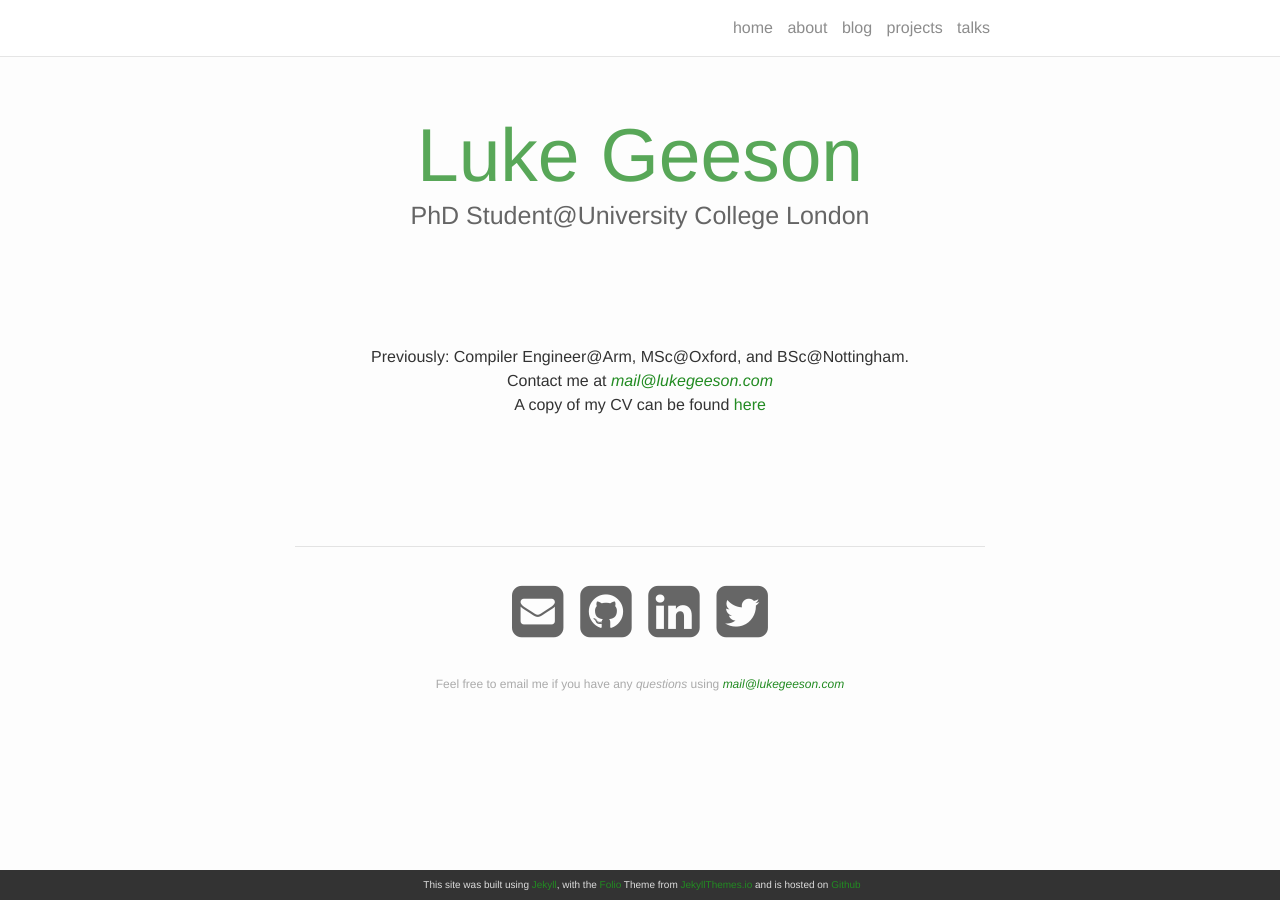
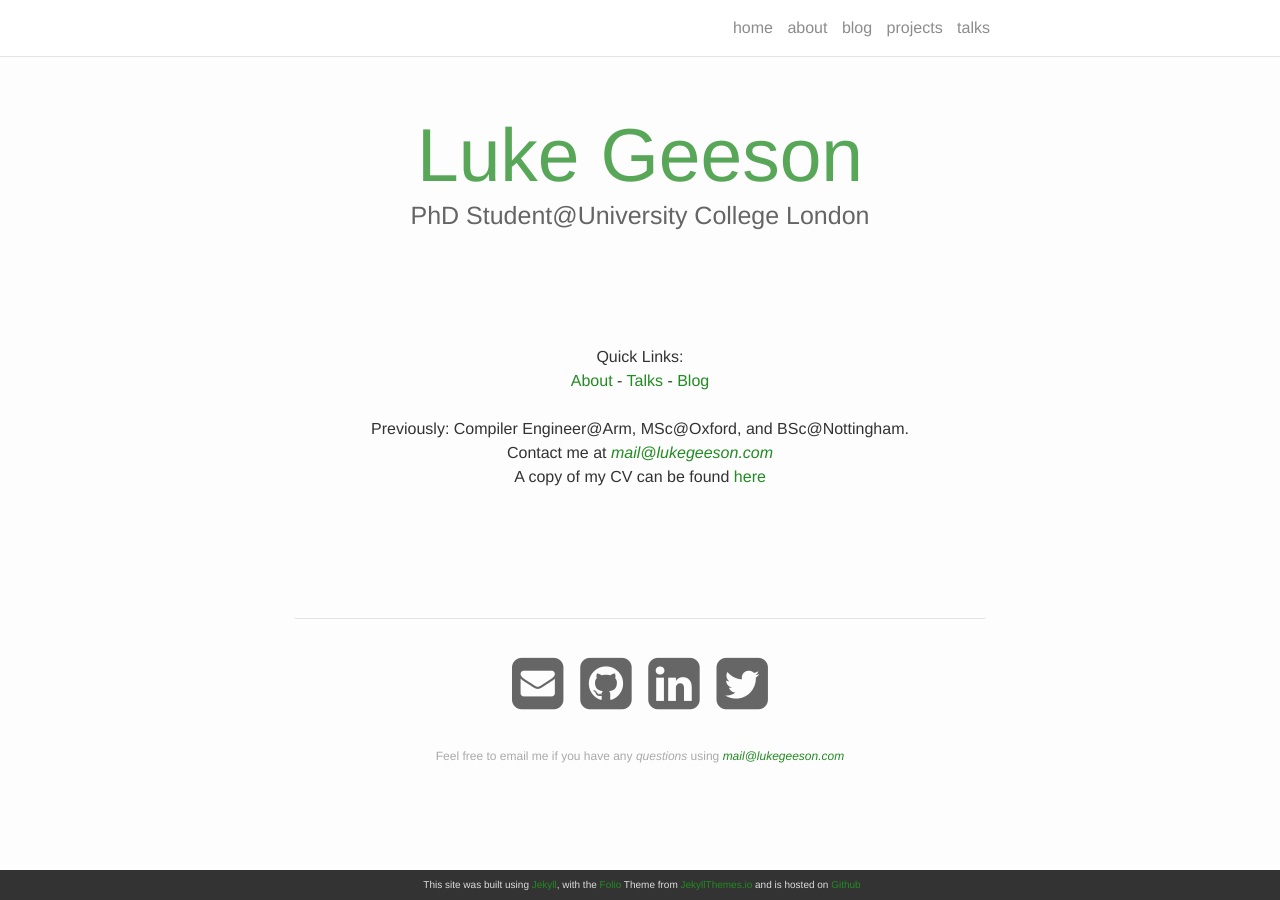
Before and after one commit to lukeg101/lukeg101.github.io, a Jekyll site: the page built from index.html, in a window 1280 px wide. Built offline with Jekyll 4.4.1, drawn with Linux system fonts in a browser that asks for light colours; nearby versions of some CDN libraries; the list of posts is cut into pages by our own code.

Commit message:
[index]: Added quick links

```diff
--- a/index.html
+++ b/index.html
@@ -9,6 +9,13 @@ layout: default
 
 <div class="page-content">
 <center>
+    Quick Links:</br>
+<a href="about">About</a> -
+<a href="talks">Talks</a> -
+<a href="blog">Blog</a>
+</center>
+</br>
+<center>
 Previously: Compiler Engineer@Arm, MSc@Oxford, and BSc@Nottingham.
 <br/>Contact me at <i><a href="mailto:mail@lukegeeson.com">mail@lukegeeson.com</a></i>
 <br/>A copy of my CV can be found
```
